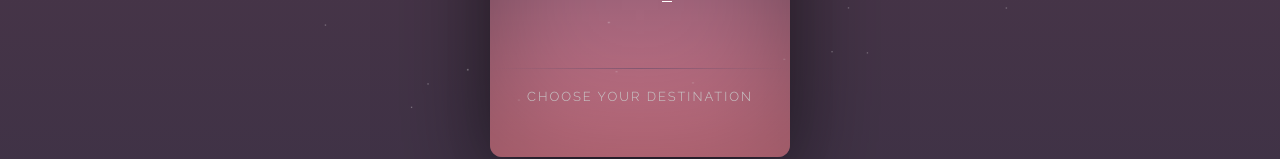
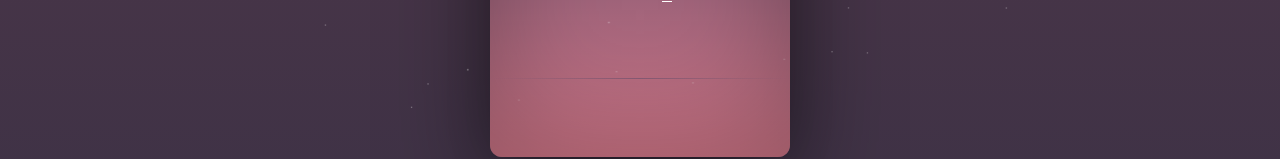
Before and after one commit to max-ch9i/reactjs-tutorial, a React (Create React App) app: page / in a window 1280 px wide. Shown: the part 488-647 px from the top of the page. Built offline with nearby package versions, Linux system fonts and the light colour scheme.

Commit message:
Componentise

```diff
--- a/src/components/Dashboard.js
+++ b/src/components/Dashboard.js
@@ -5,6 +5,8 @@ import './Dashboard.css';
 import Destination from './Destination';
 import Title from './Title';
 import DestinationSelector from './DestinationSelector';
+import Hint from './Hint';
+import Speed from './Speed';
 
 import {
     getDestinationTitle,
@@ -37,17 +39,8 @@ class Dashboard extends Component {
                         <div className="duration-style">Fly there for <span contentEditable="true" className="duration" onKeyDown={this.preventEnter} onKeyUp={this.updateTime}></span> years</div>
                     </div>
                     <div className="summary">
-                        {!destination
-                            ? <div className="hint">Choose your destination</div>
-                            : !duration
-                            ? <div className="hint">Choose your duration</div>
-                            : null}
-                        {speed && isFinite(speed)
-                                ? <div className="resultant-speed">
-                                    <span className="resultant-label">Your speed will be</span>
-                                    <span className="resultant-value" data-unit="km/s">{speed.toFixed(0)}</span>
-                                  </div>
-                                : null}
+                        <Hint destination={destination} duration={duration}/>
+                        <Speed speed={speed}/>
                     </div>
                 </div>
             </section>
--- /dev/null
+++ b/src/components/Hint.js
@@ -0,0 +1,6 @@
+import React from 'react';
+
+export default (destination, duration) =>
+    !destination ? <div className="hint">Choose your destination</div>
+        : !duration ? <div className="hint">Choose your duration</div>
+        : null;
--- /dev/null
+++ b/src/components/Speed.js
@@ -0,0 +1,18 @@
+import React, { Component } from 'react';
+
+class Speed extends Component {
+    render() {
+        const { speed } = this.props;
+
+        if (speed && isFinite(speed)) {
+            return <div className="resultant-speed">
+                <span className="resultant-label">Your speed will be</span>
+                <span className="resultant-value" data-unit="km/s">{speed.toFixed(0)}</span>
+            </div>;
+        }
+
+        return null;
+    }
+};
+
+export default Speed;
```
